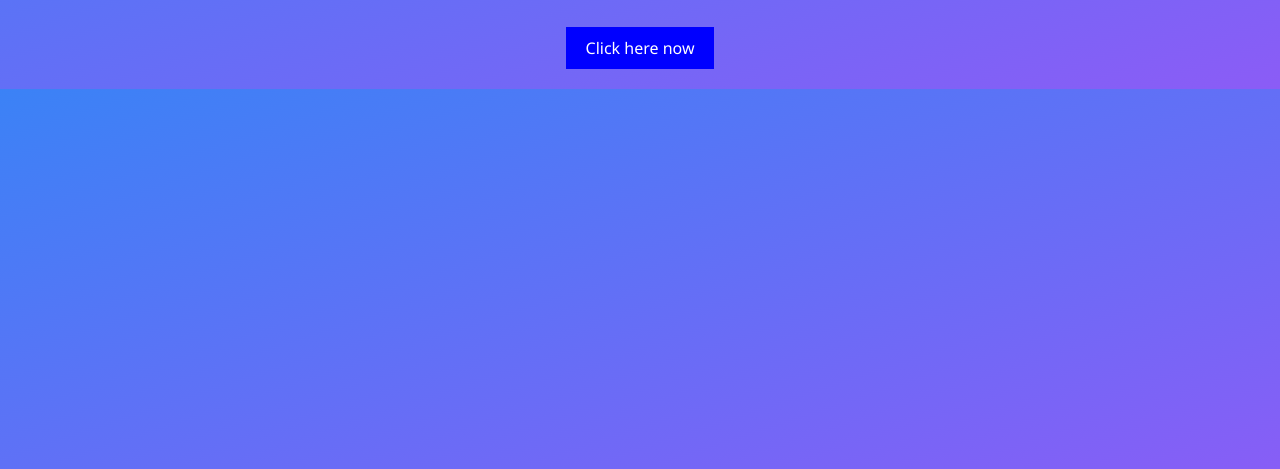
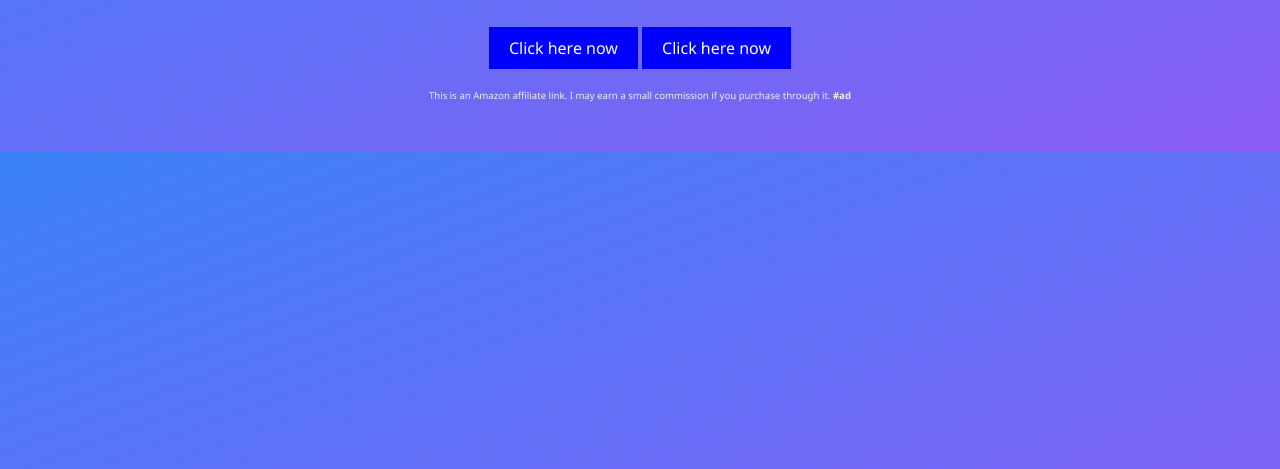
Before and after one commit to dealhub-tech/dealhub, a plain HTML site: page index.html in a window 1280 px wide. Shown: the part 331-800 px from the top of the page. Drawn offline with Linux system fonts and the light colour scheme.

Commit message:
added 1 more link

```diff
--- a/index.html
+++ b/index.html
@@ -52,6 +52,12 @@
         <h1>DealHub</h1>
         <p>Sharing the latest tech deals, gadgets, and smart home products on Amazon. Discover trending and affordable electronics curated for tech enthusiasts.</p>
         <a href="https://amzn.to/4kyZCEY" class="link-button" target="_blank">Click here now</a>
+        <a href=" https://www.amazon.in/dp/B0F43H82FW?social_share=cm_sw_r_cso_wa_apin_dp_WWCY0YM1CZWPNDKZKDKB&th=1&linkCode=ll1&tag=dealhubtech-21&linkId=905e1247af594ac892ccf3035057cecc&language=en_IN&ref_=as_li_ss_tl" class="link-button" target="_blank">Click here now</a>
+
+        <!-- Affiliate Disclaimer -->
+<p style="font-size: 0.6em; color: #f0f0f0; margin-top: 20px;">
+  This is an Amazon affiliate link. I may earn a small commission if you purchase through it. <strong>#ad</strong>
+</p>
     </div>
 </body>
 </html>
```
